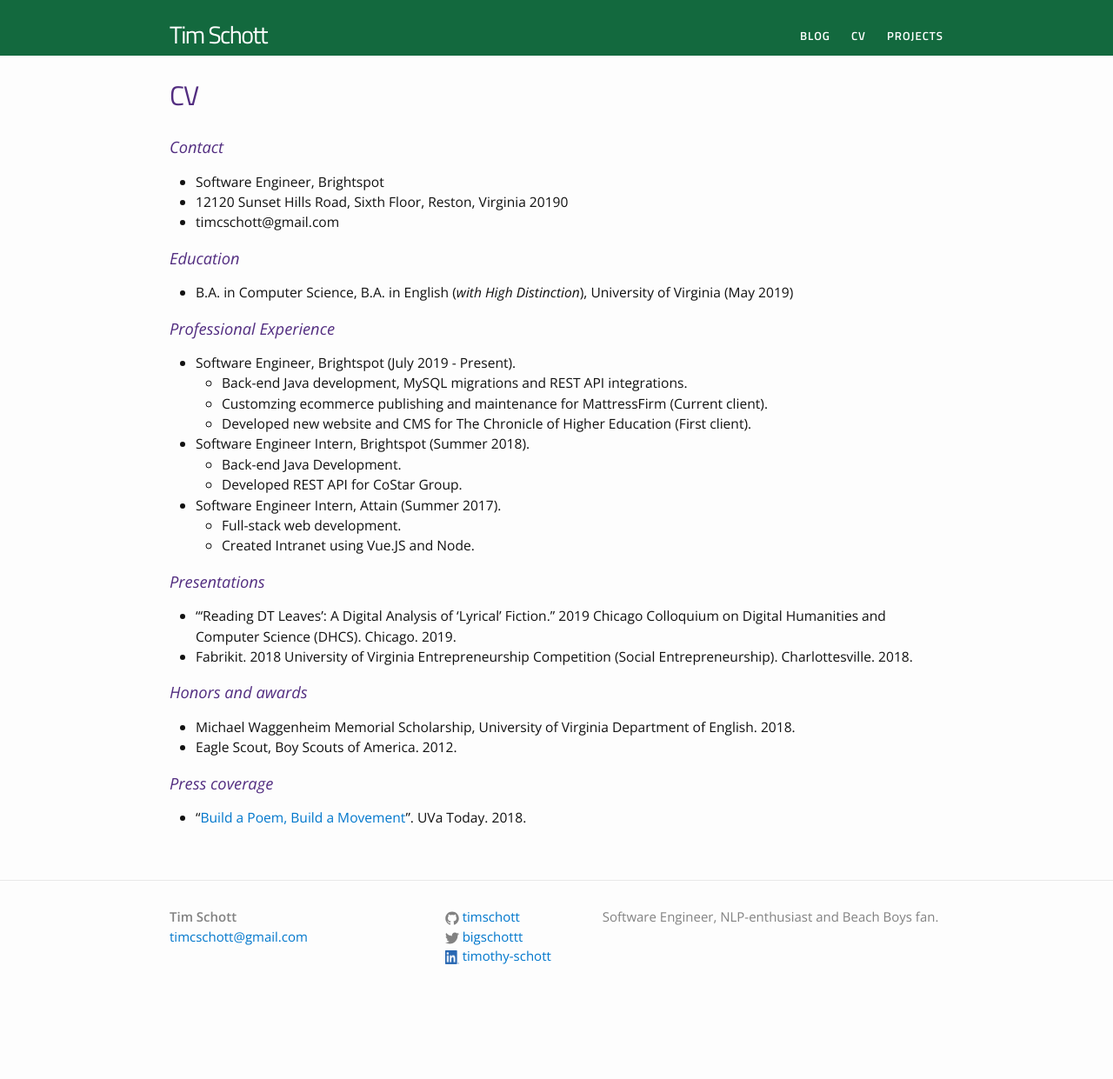
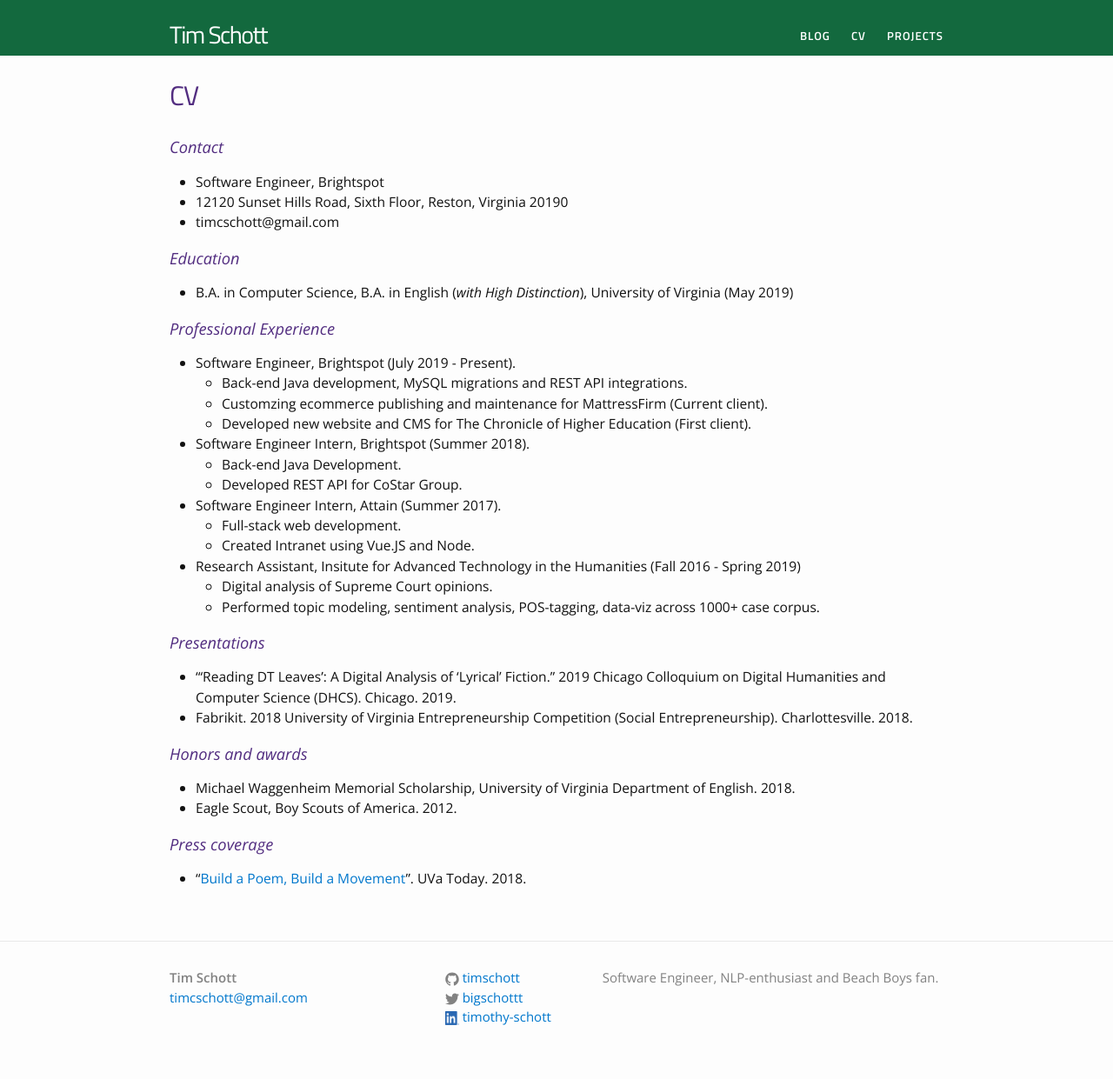
Before and after one commit to timschott/timschott.github.io, a Jekyll site: the page built from cv.md, in a window 1280 px wide. Shown: the whole page at 87% size. Built offline with Jekyll 4.4.1, drawn with Linux system fonts in a browser that asks for light colours; before the commit the page ends 1171 px from its top, so only the background shows below that.

Commit message:
add iath to cv

```diff
--- a/cv.md
+++ b/cv.md
@@ -29,6 +29,10 @@ permalink: /cv/
 	*	Full-stack web development.
 	*	Created Intranet using Vue.JS and Node.
 
+*	Research Assistant, Insitute for Advanced Technology in the Humanities (Fall 2016 - Spring 2019)
+	*	Digital analysis of Supreme Court opinions.
+	*	Performed topic modeling, sentiment analysis, POS-tagging, data-viz across 1000+ case corpus.
+
 ### Presentations
 
 *   "‘Reading DT Leaves’: A Digital Analysis of ‘Lyrical’ Fiction." 2019 Chicago Colloquium on Digital Humanities and Computer Science (DHCS). Chicago. 2019.
```
